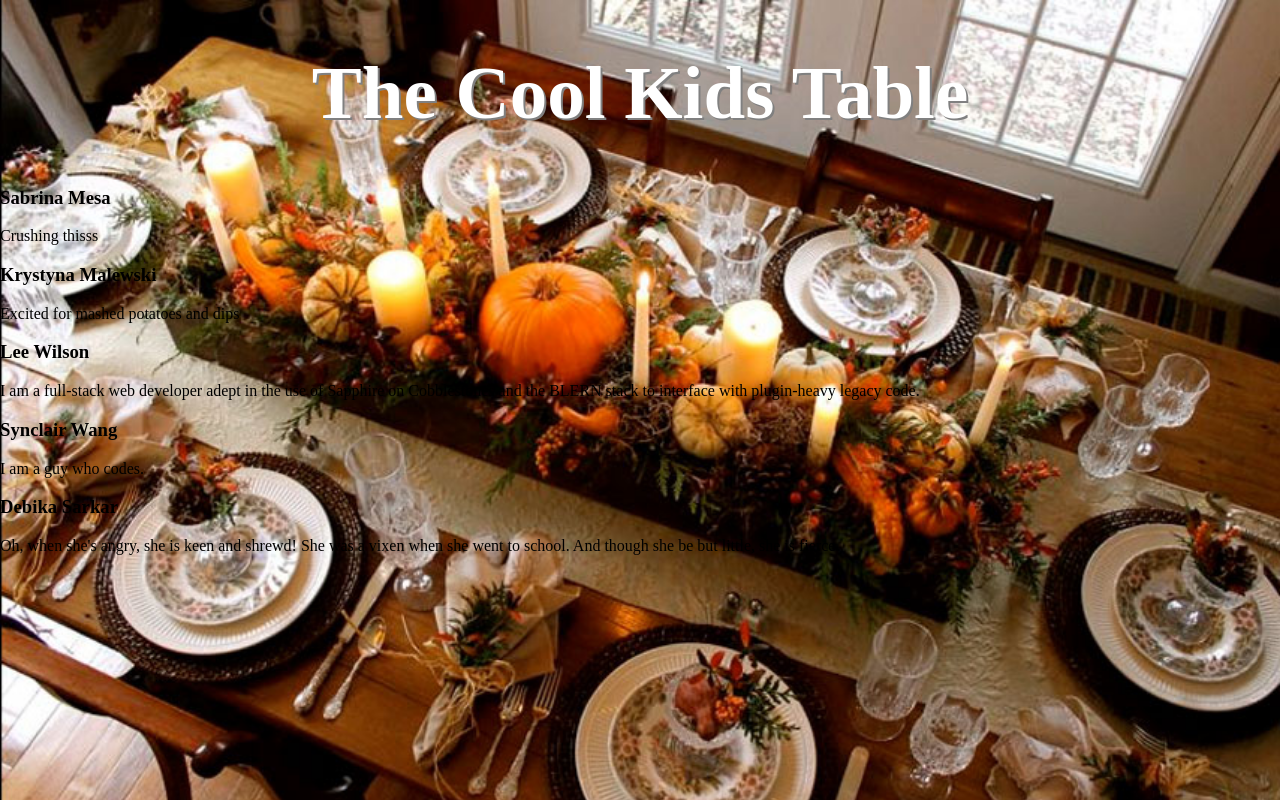
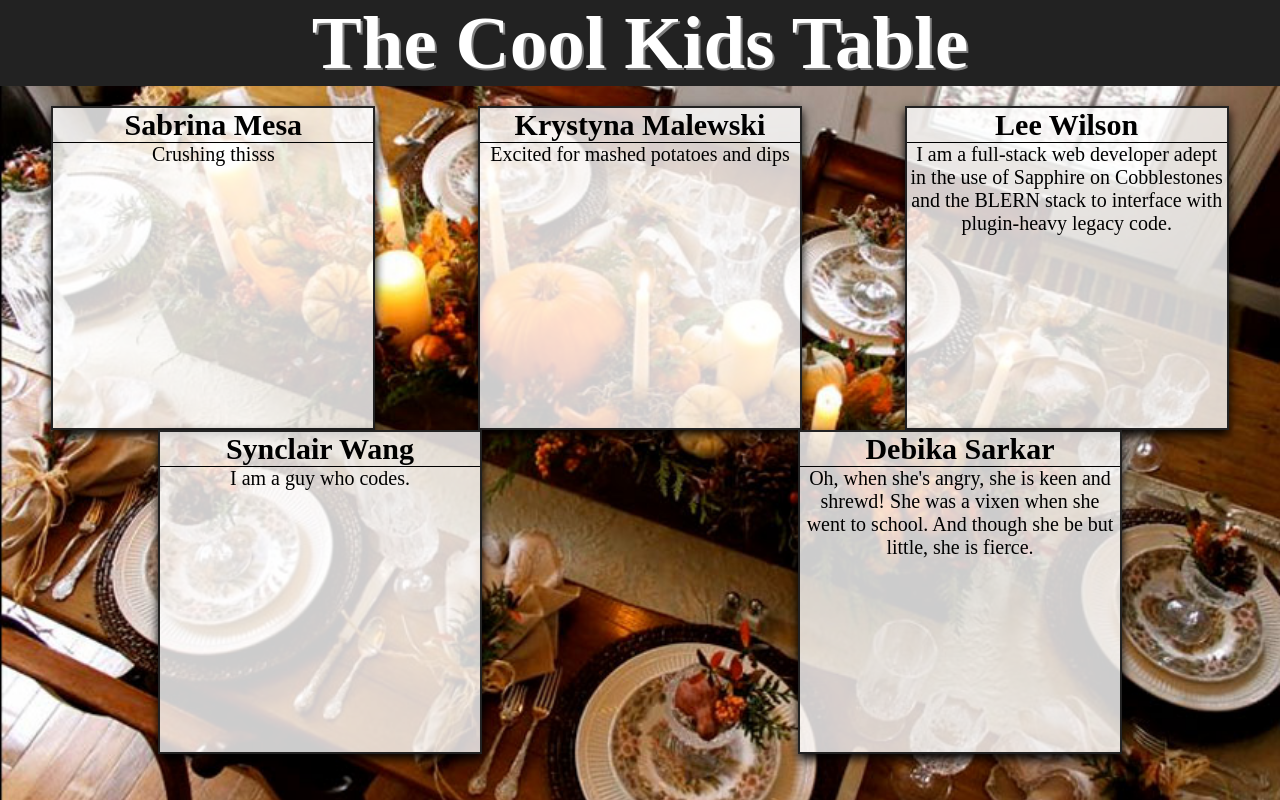
Before and after one commit to The-Cool-Kids-Table/git-group-practice, a plain HTML site: page index.html in a window 1280 px wide. Drawn offline with Linux system fonts and the light colour scheme.

Commit message:
styled some shit fam

```diff
--- a/index.html
+++ b/index.html
@@ -9,10 +9,9 @@
   <link rel="stylesheet" href="style.css">
 </head>
 <body>
-  <h1>The Cool Kids Table</h1>
+  <h1 class='header'>The Cool Kids Table</h1>
 
-
-
+  <div class='group-wrapper'>
     <div class='group-member-container'>
       <h3 class='name'>Sabrina Mesa</h3>
       <p class='description'>
@@ -50,6 +49,7 @@
         And though she be but little, she is fierce.
       </p>
     </div> <!-- group-member-container -->
+  </div> <!-- group wrapper -->
 
   </body>
 
--- a/style.css
+++ b/style.css
@@ -1,3 +1,8 @@
+* {
+  margin: 0;
+  padding: 0;
+}
+
 body{
   margin: 0 auto;
   background-image: url('thanksgiving.jpg');
@@ -6,10 +11,39 @@ body{
 
 }
 
-h1 {
+.header {
   text-align: center;
-  color:white;
+  color: white;
   font-size: 75px;
   text-shadow: 2px 2px gray;
+  background: #222;
+  margin-bottom: 20px;
+}
 
+.group-wrapper {
+  display: flex;
+  flex-direction: row;
+  flex-wrap: wrap;
+  justify-content: space-around;
+  align-items: center;
+  align-content: center;
 }
+
+.group-member-container {
+  background: rgba(255,255,255,0.8);
+  border: 2px solid #222;
+  width: 40vh;
+  height: 40vh;
+  box-shadow: 0px 5px 10px black;
+}
+
+.name {
+  text-align: center;
+  font-size: 30px;
+  border-bottom: 1px solid black
+}
+
+.description {
+  text-align: center;
+  font-size: 20px;
+}
```
